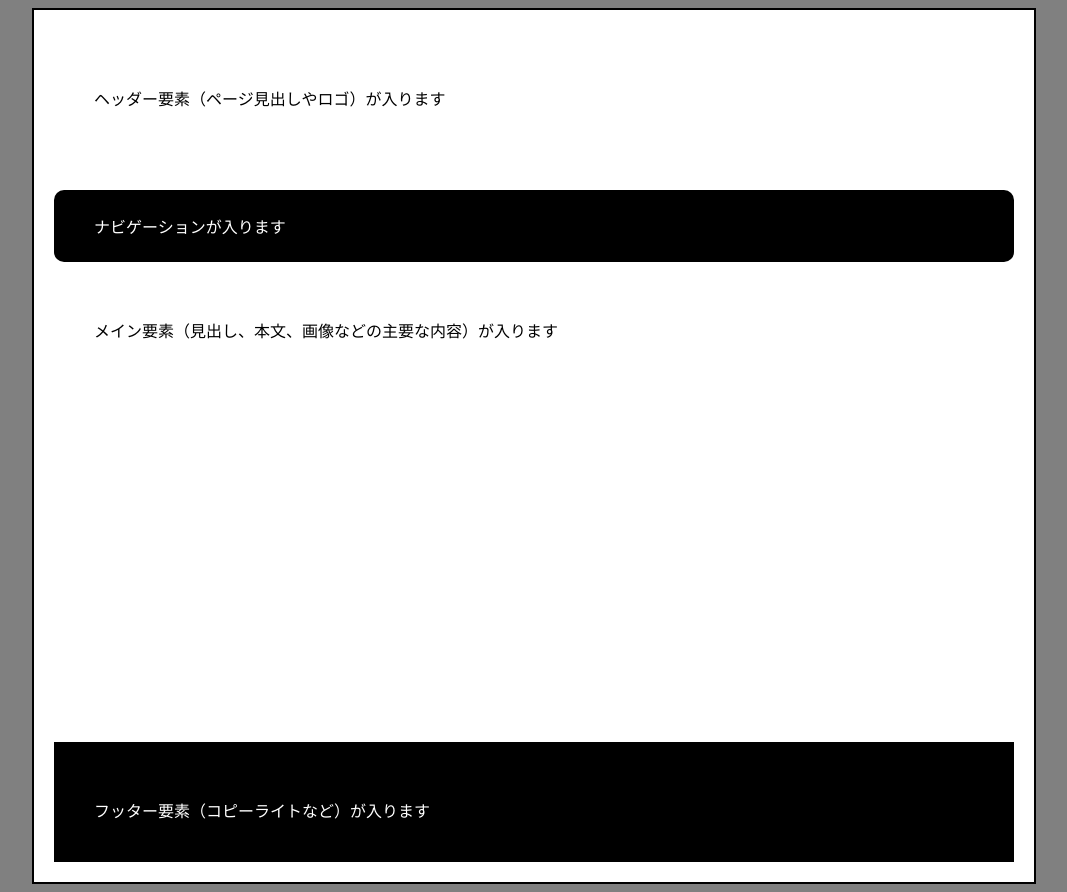
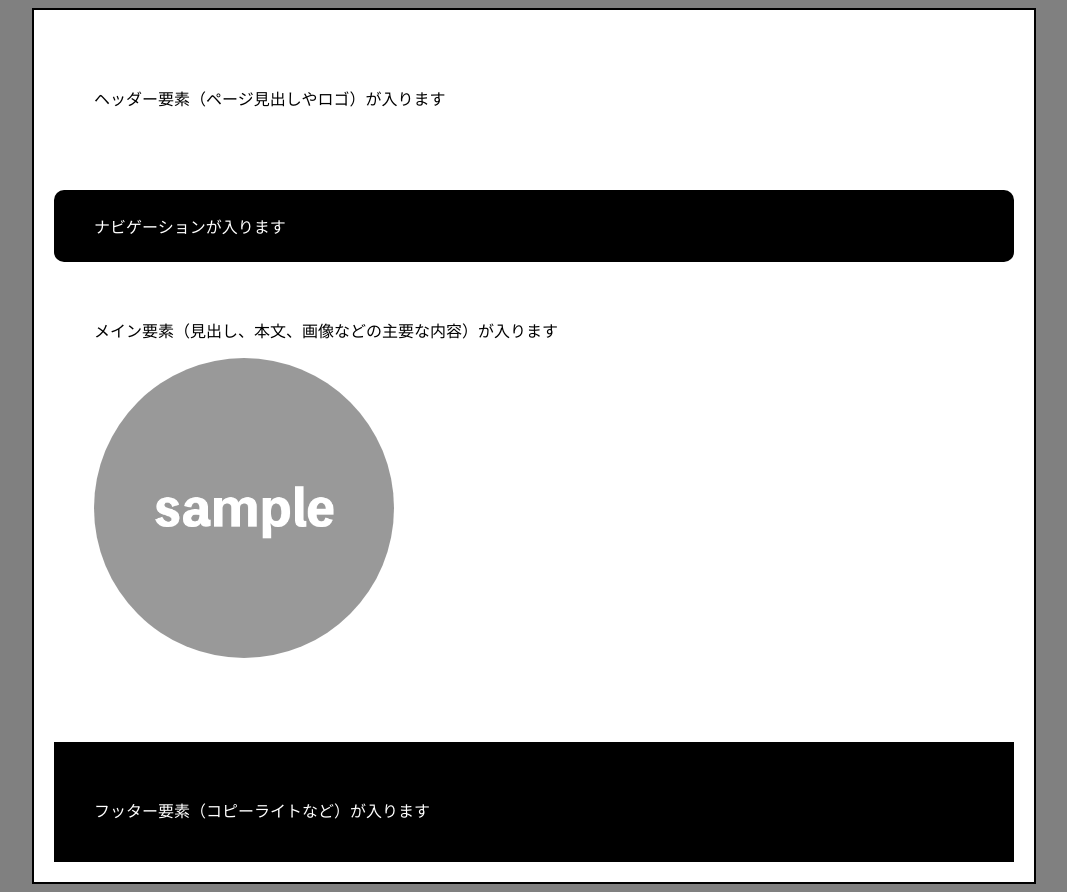
Before and after one commit to ngsm-syr/css_sample_05, a plain HTML site: page index.html in a window 1280 px wide. Shown: the whole page, without its empty margins (106-1173 px from the left). Drawn offline with Linux system fonts and the light colour scheme.

Commit message:
Add files via upload

```diff
--- a/index.html
+++ b/index.html
@@ -15,6 +15,9 @@
   </nav>
   <main>
     <p>メイン要素（見出し、本文、画像などの主要な内容）が入ります</p>
+    <div class="circle">
+      <img src="images/sample2.png" alt="画像">
+    </div>
   </main>
   <footer>
     <p>フッター要素（コピーライトなど）が入ります</p>
--- a/style.css
+++ b/style.css
@@ -34,3 +34,8 @@ footer {
   background-color : black;
   color: white;
 }
+
+.circle img {
+  border-radius: 50%;
+  width: 300px;
+}
```
Also changed, not shown: images/sample2.png (added).
